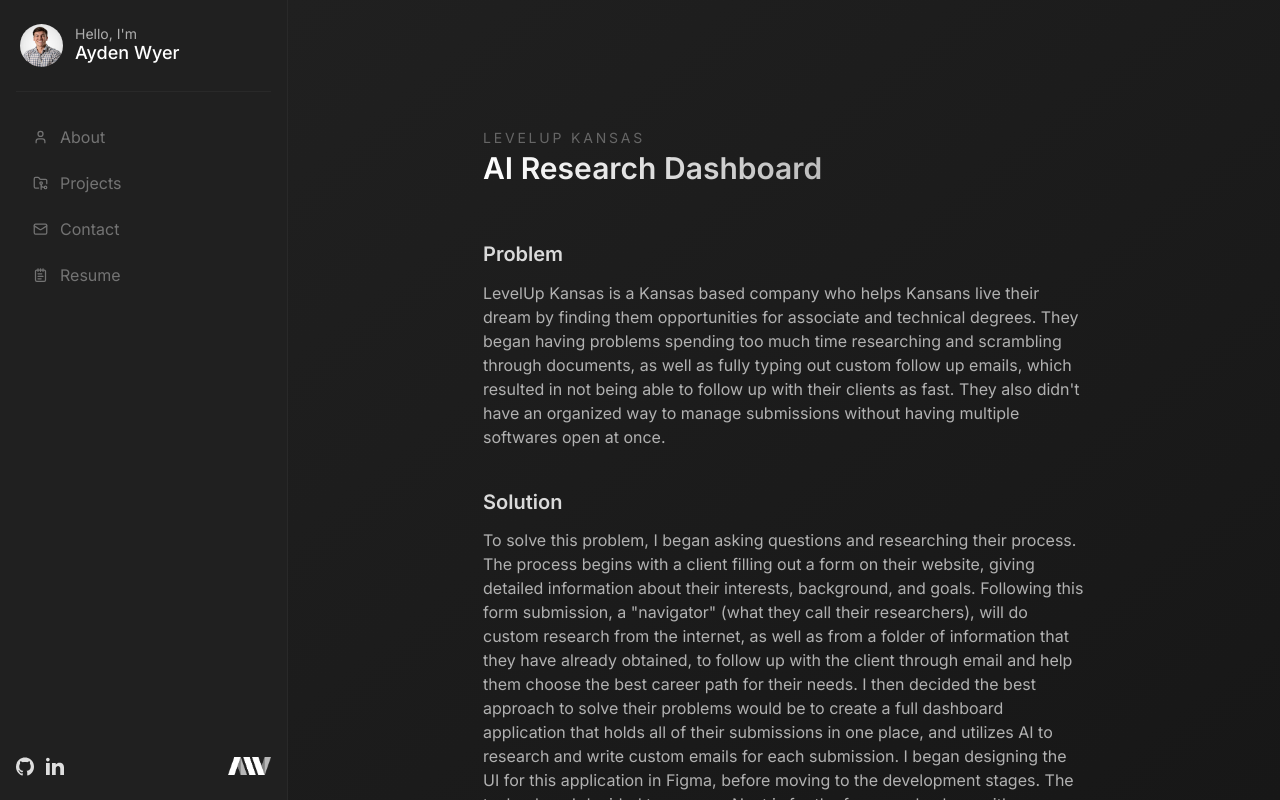
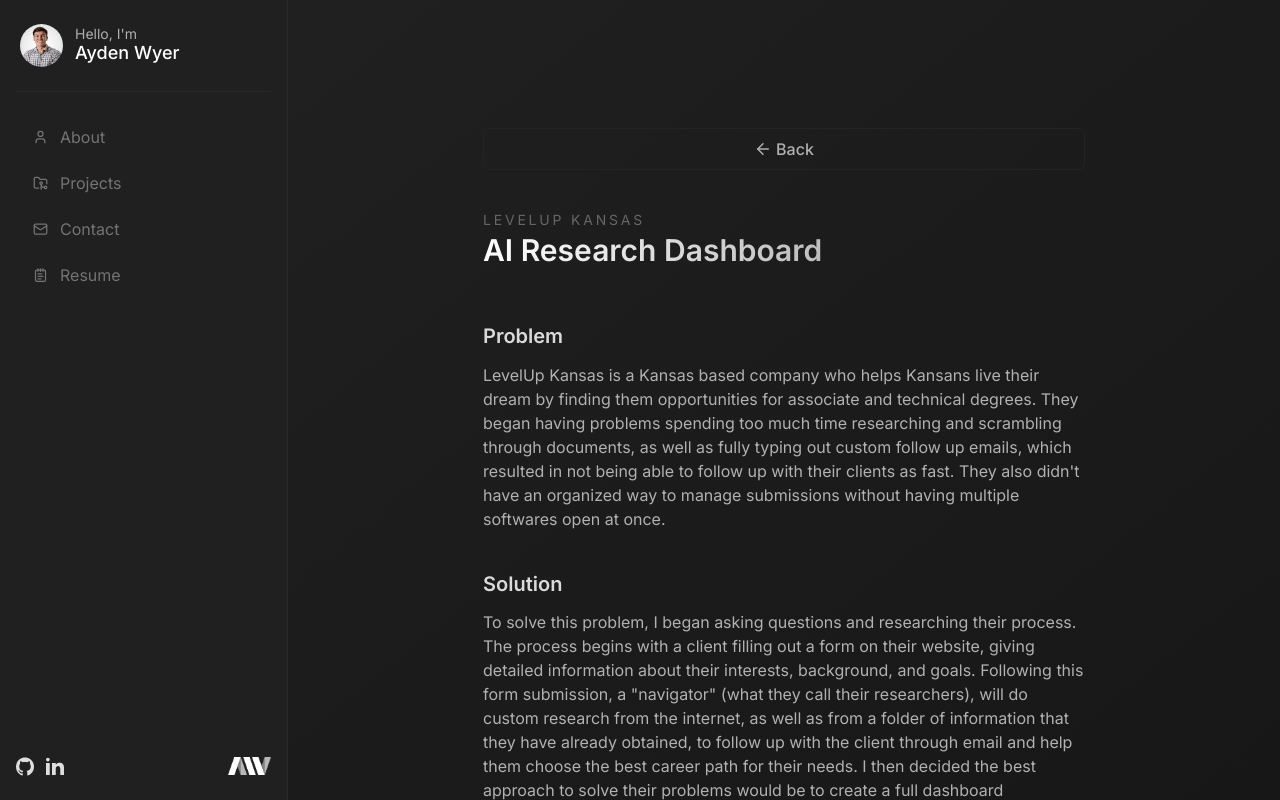
Before and after one commit to aydenwyer/my-personal-portfolio, a Next.js app: page /project/ai-research-dashboard in a window 1280 px wide. Built offline with nearby package versions, Linux system fonts and the light colour scheme.

Commit message:
Adding back button to project page

```diff
--- a/src/app/project/[name]/page.tsx
+++ b/src/app/project/[name]/page.tsx
@@ -1,4 +1,6 @@
+import Button from "@/components/Button";
 import { promises as fs } from "fs";
+import { ArrowLeft } from "lucide-react";
 
 const page = async ({ params }: { params: { name: string } }) => {
   const file = await fs.readFile(
@@ -9,6 +11,7 @@
 
   return (
     <section className="flex flex-col gap-10">
+      <Button text="Back" iconLeft={<ArrowLeft width={18} />} />
       <div>
         <h3 className="text-sm uppercase tracking-[.2em] text-[#666666]">
           {data.company}
--- a/src/components/Button.tsx
+++ b/src/components/Button.tsx
@@ -1,19 +1,36 @@
+import clsx from "clsx";
 import { ArrowUpRight, LoaderCircle } from "lucide-react";
-import Image from "next/image";
+import { ReactNode } from "react";
 
-const Button = ({ isSubmitting }: { isSubmitting: boolean }) => {
+const Button = ({
+  isSubmitting,
+  className,
+  text,
+  iconLeft,
+  iconRight,
+}: {
+  isSubmitting?: boolean;
+  className?: string;
+  text: string;
+  iconLeft?: ReactNode;
+  iconRight?: ReactNode;
+}) => {
   return (
     <button
       type="submit"
-			className="flex gap-1 items-center hover:gap-2 border-[#242424] hover:border-[#292929] justify-center py-2 px-4 hover:text-white rounded-md active-nav-link border-[1px] font-medium text-md hover:bg-[#202020] transition-all ease-out duration-150 disabled:gap-2"
+      className={clsx(
+        "flex gap-1 items-center hover:gap-2 border-[#242424] hover:border-[#292929] justify-center py-2 px-4 hover:text-white rounded-md active-nav-link border-[1px] font-medium text-md hover:bg-[#202020] transition-all ease-out duration-150 disabled:gap-2",
+        className
+      )}
       disabled={isSubmitting}
     >
       {isSubmitting ? (
-				<LoaderCircle  className="h-5 w-5 animate-spin"/>
+        <LoaderCircle className="h-5 w-5 animate-spin" />
       ) : (
         <>
-					Submit
-					<ArrowUpRight width={18}/>
+          {iconLeft ? iconLeft : undefined}
+          {text}
+          {iconRight ? iconRight : undefined}
         </>
       )}
     </button>
--- a/src/components/ContactForm.tsx
+++ b/src/components/ContactForm.tsx
@@ -6,6 +6,7 @@
 import { zodResolver } from "@hookform/resolvers/zod";
 import { useForm, SubmitHandler } from "react-hook-form";
 import { z } from "zod";
+import { ArrowUpRight } from "lucide-react";
 
 const formSchema = z.object({
   name: z.string().min(1, "Name is required"),
@@ -87,7 +88,11 @@
           <div className="text-white text-xs">{errors.message.message}</div>
         )}
       </div>
-      <Button isSubmitting={isSubmitting} />
+      <Button
+        text="Submit"
+        isSubmitting={isSubmitting}
+        iconRight={<ArrowUpRight width={18} />}
+      />
     </form>
   );
 };
```
Lines whose indentation alone changed are shown as unchanged.
